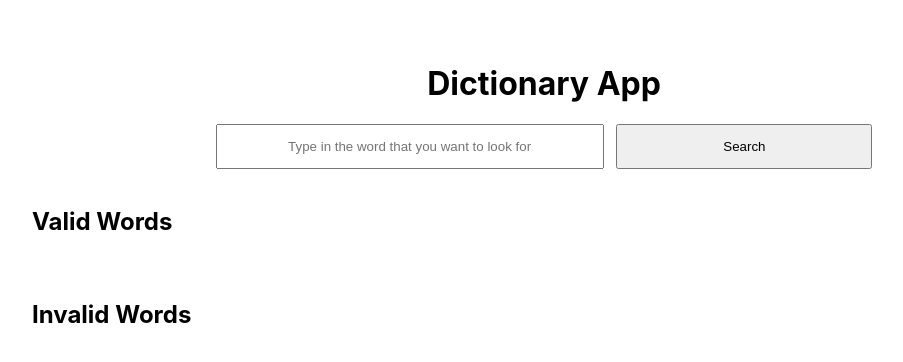
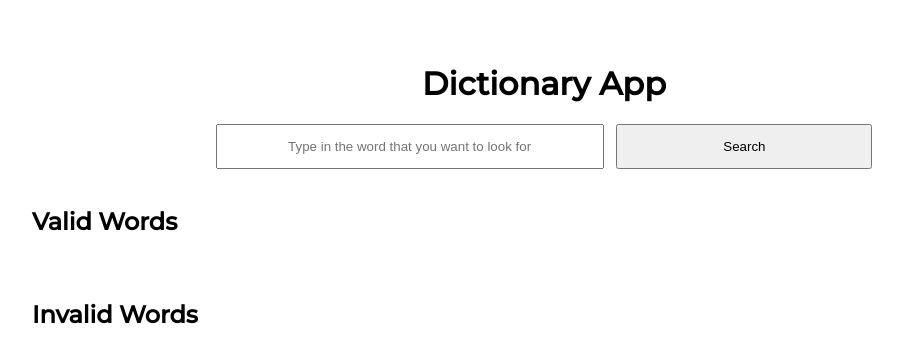
Before and after one commit to racevedo12/Dictionary, a React (Create React App) app: page / in a window 1280 px wide. Shown: the top 362 px of the page, without its empty margins (96-999 px from the left). Built offline with nearby package versions, Linux system fonts and the light colour scheme.

Commit message:
imported a google font for the main home page

```diff
--- a/src/Components/Home/Home.css
+++ b/src/Components/Home/Home.css
@@ -1,6 +1,12 @@
-/* .container
+/* Fonts */
+@import url('https://fonts.googleapis.com/css2?family=Montserrat:wght@500&display=swap');
+
+
+/* Default Styles */
+.container
 {
-} */
+    font-family: 'Montserrat', sans-serif;
+}
 
 .home-header
 {
@@ -30,6 +36,7 @@
     color: darkred;
 }
 
+
 /* Media Querys */
 
 /* Larger Screens */
```
